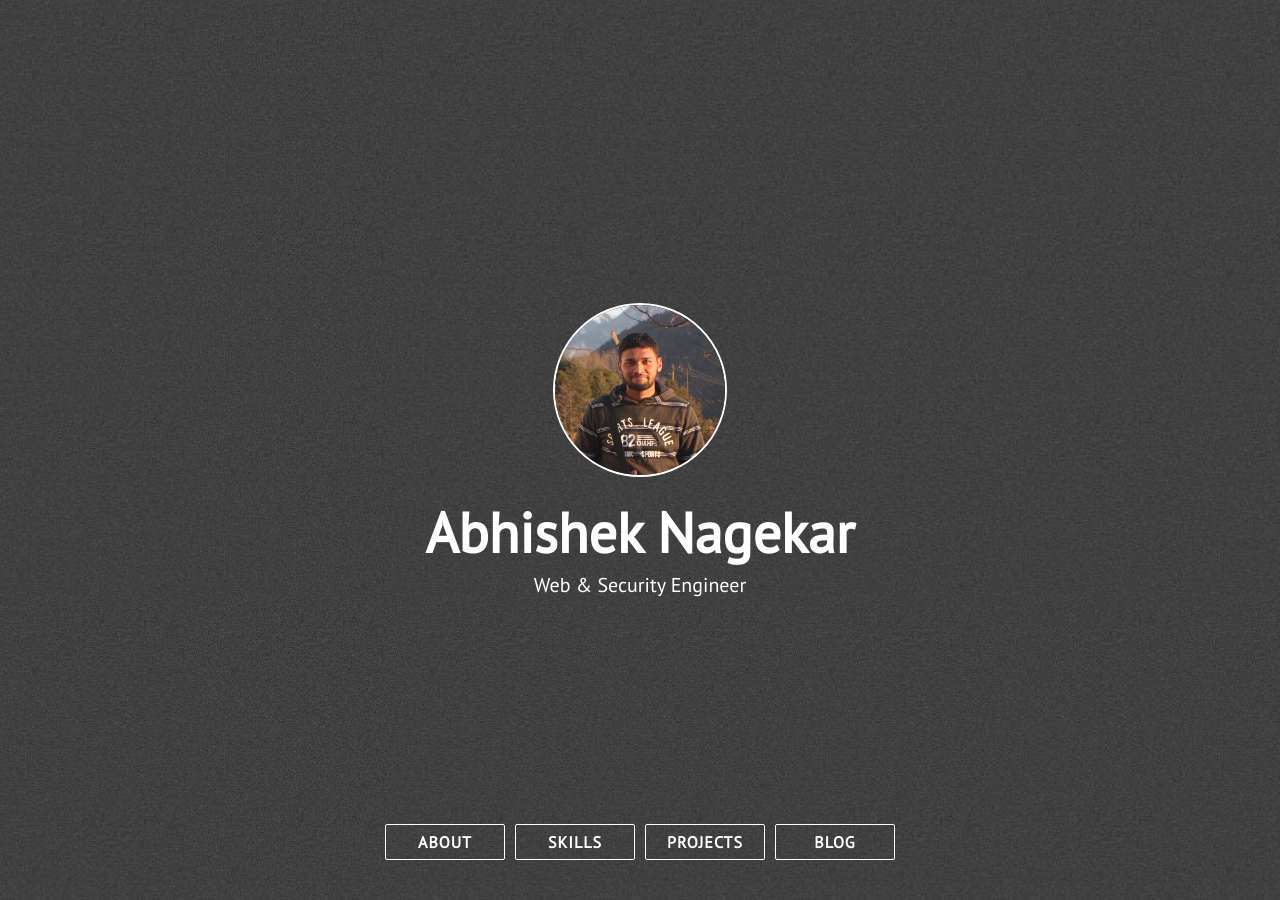
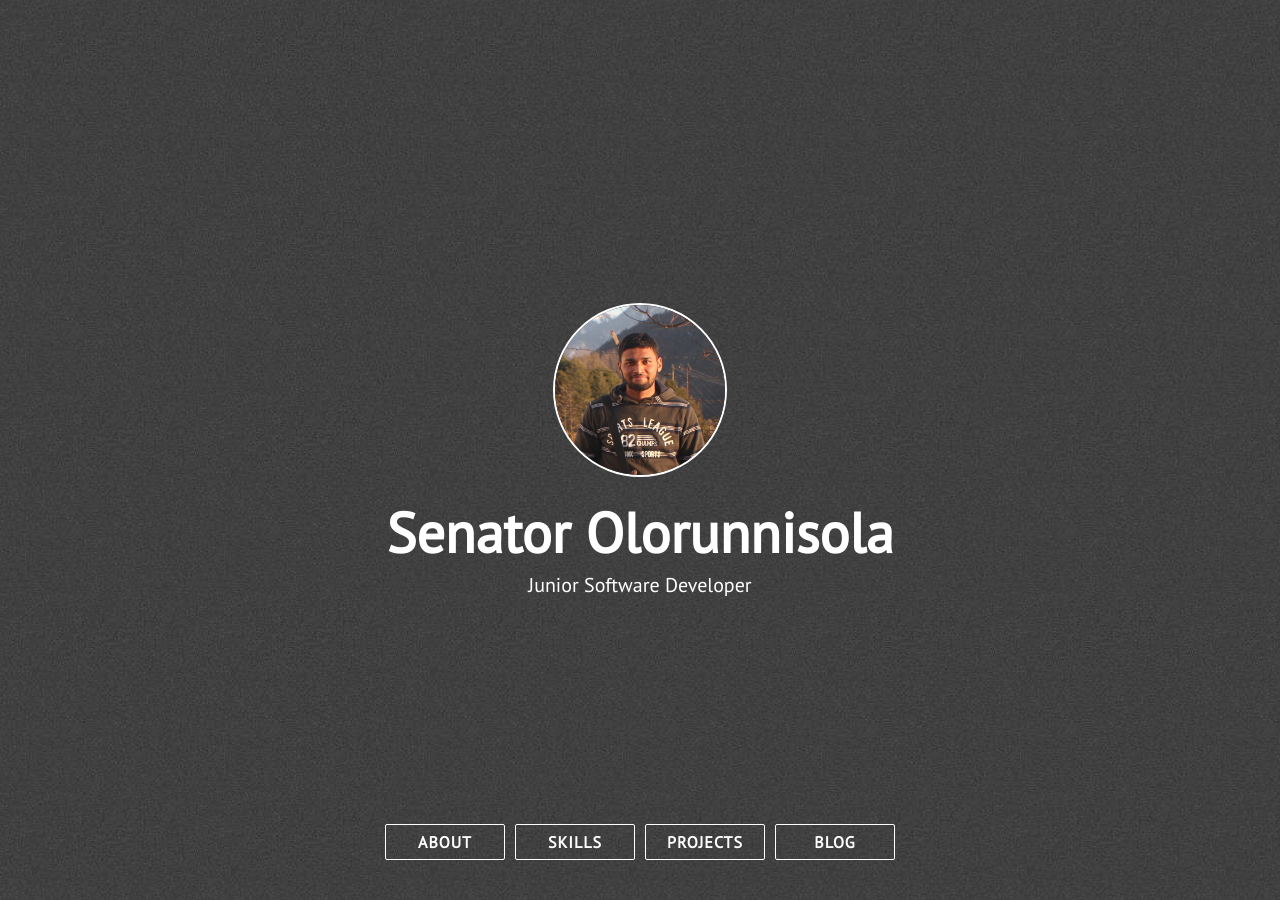
Before and after one commit to nexinovation/senator-dev.github.io, a Jekyll site: the page built from index.html, in a window 1280 px wide and 900 px high. Built offline with Jekyll 4.4.1, drawn with Linux system fonts in a browser that asks for light colours; nearby versions of some CDN libraries; some of the changed text lies outside the part shown.

Commit message:
Update _config.yml

```diff
--- a/_config.yml
+++ b/_config.yml
@@ -1,18 +1,18 @@
-title: Abhishek Nagekar
-description: Web & Security Engineer
-site_title: '@abhn - Abhishek Nagekar'
+title: Senator Olorunnisola
+description: Junior Software Developer
+site_title: '@abhn - Senator Olorunnisola'
 
 # Build settings
 markdown: kramdown
 exclude: [vendor/ruby]
 
 # Personalization
-github_username: abhn
-blog_url: https://www.nagekar.com
-email: abhishek@nagekar.com
-keybase_username: abhn
-twitter_username: abhn_
-reddit_username: abhn
+github_username: senator-dev
+blog_url: https://www.Senator-dev.blogspot.com
+email: senatoreniola@gmail.com
+discord_username: senator_dev
+twitter_username: senator_dev
+instagram_username: senator_dev
 
 # absolute or relative
 profile_picture: assets/images/pp.jpg
```
